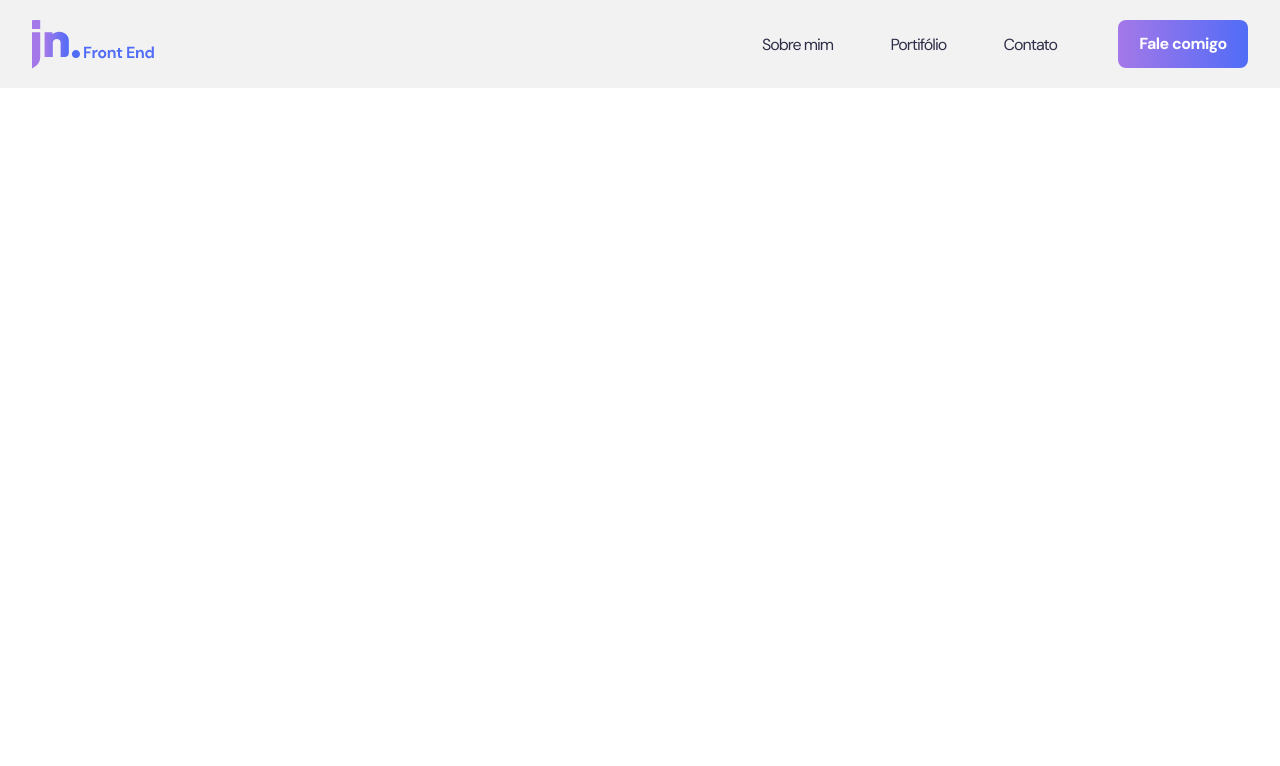
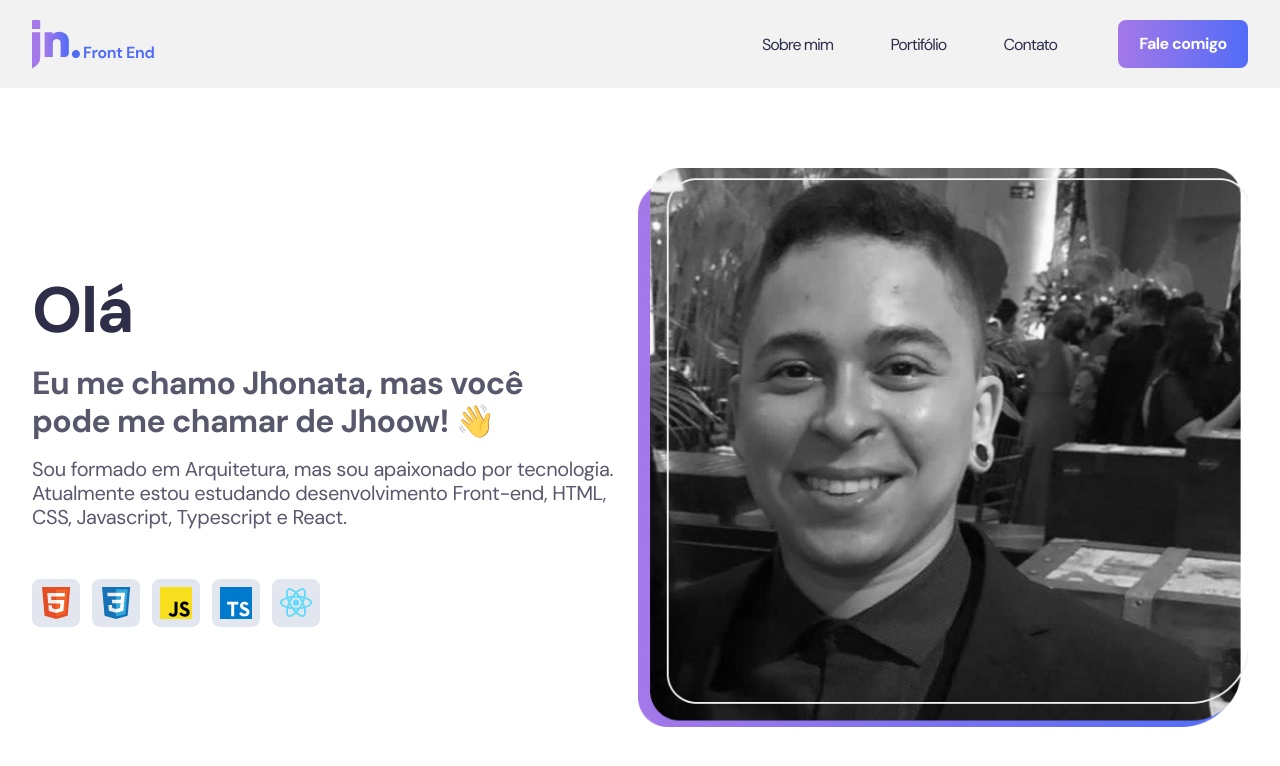
Before and after one commit to jhoownogueira/jhonatanogueira.com, a React (Create React App) app: page / in a window 1280 px wide. Shown: the top 766 px of the page. Built offline with nearby package versions, Linux system fonts and the light colour scheme.

Commit message:
Home/Section AboutMe Style

```diff
--- a/src/App.tsx
+++ b/src/App.tsx
@@ -1,5 +1,6 @@
 import React from 'react';
 import { Header } from './Componentes/Header/Header';
+import { AboutMe } from './Componentes/Home/AboutMe/AboutMe';
 import { GlobalStyle } from './Styles/global';
 
 export function App() {
@@ -7,6 +8,7 @@ export function App() {
     <>
       <GlobalStyle />
       <Header />
+      <AboutMe />
     </>
   );
 }
--- a/src/Componentes/Header/styles.ts
+++ b/src/Componentes/Header/styles.ts
@@ -10,7 +10,8 @@ export const Container = styled.header`
 
     .content {
         width: 100%;
-        max-width: 1216px;
+        max-width: 1248px;
+        padding: 0 16px;
         display: flex;
         align-items: center;
         justify-content: space-between;
--- /dev/null
+++ b/src/Componentes/Home/AboutMe/AboutMe.tsx
@@ -0,0 +1,58 @@
+import { SectionAboutMe } from "./style";
+import htmlImg from '../../../assets/card-tecnology-html.svg';
+import cssImg from '../../../assets/card-tecnology-css.svg';
+import jsImg from '../../../assets/card-tecnology-js.svg';
+import tsImg from '../../../assets/card-tecnology-ts.svg';
+import reactImg from '../../../assets/card-tecnology-react.svg';
+import jhoowImg from '../../../assets/jhonatanogueira.png';
+
+export function AboutMe() {
+    return (
+        <SectionAboutMe>
+            <div className="content">
+                <div className="left-container">
+                    <h1>Olá</h1>
+                    <span>Eu me chamo Jhonata, mas você pode me chamar de Jhoow! 👋</span>
+                    <p>
+                        Sou formado em Arquitetura, mas sou apaixonado por tecnologia.
+                        Atualmente estou estudando desenvolvimento
+                        Front-end, HTML, CSS, Javascript, Typescript e React.
+                    </p>
+                    <ul>
+                        <li>
+                            <div className="icon">
+                                <img src={htmlImg} alt="Ícone HTML" />
+                            </div>
+                        </li>
+                        <li>
+                            <div className="icon">
+                                <img src={cssImg} alt="Ícone CSS" />
+                            </div>
+                        </li>
+                        <li>
+                            <div className="icon">
+                                <img src={jsImg} alt="Ícone Javascript" />
+                            </div>
+                        </li>
+                        <li>
+                            <div className="icon">
+                                <img src={tsImg} alt="Ícone Typescript" />
+                            </div>
+                        </li>
+                        <li>
+                            <div className="icon">
+                                <img src={reactImg} alt="Ícone ReactJs" />
+                            </div>
+                        </li>
+                    </ul>
+                </div>
+
+                <div className="right-container">
+                    <div className="image-box">
+                        <img src={jhoowImg} alt="Jhonata Nogueira" />
+                    </div>
+                </div>
+            </div>
+        </SectionAboutMe>
+    );
+}
--- /dev/null
+++ b/src/Componentes/Home/AboutMe/style.ts
@@ -0,0 +1,79 @@
+import styled from "styled-components";
+
+export const SectionAboutMe = styled.section`
+    width: 100%;
+    height: 780px;
+    display: flex;
+    justify-content: center;
+    align-items: flex-start;
+
+    .content {
+        width: 100%;
+        max-width: 1248px;
+        padding: 0 16px;
+        display: flex;
+        align-items: center;
+        justify-content: space-between;
+        margin-top: 80px;
+
+        .left-container {
+            span, p {
+            line-height: 120%;
+            letter-spacing: -0.02em;
+            color: var(--purple-text);
+            filter: opacity(0.8);
+        }
+
+        span {
+            width: 100;
+            max-width: 494px;
+            display: inline-block;
+            font-weight: 700;
+            font-size: 2rem;
+            margin-top: 12px;
+            margin-bottom: 16px;
+        }
+
+        p {
+            width: 100%;
+            max-width: 652px;
+            font-weight: 400;
+            font-size: 1.25rem;
+
+        }
+
+        ul {
+            list-style: none;
+            width: 100%;
+            max-width: 288px;
+            display: flex;
+            align-items: center;
+            justify-content: space-between;
+            margin-top: 50px;
+
+            li {
+                .icon {
+                    width: 48px;
+                    height: 48px;
+                    display: flex;
+                    justify-content: center;
+                    align-items: center;
+                    transition: all 0.5s ease-in-out;
+                    &:hover {
+                        transform: rotate3d(0, 1, 0, 45deg);
+                        filter: brightness(0.9);
+                    }
+                }
+            }
+        }
+        }
+
+        .right-container {
+            .image-box {
+                width: 100%;
+                max-width: 659px;
+            }
+        }
+    }
+
+`
--- a/src/Styles/global.ts
+++ b/src/Styles/global.ts
@@ -51,6 +51,14 @@ export const GlobalStyle = createGlobalStyle`
         max-width: 100%;
     }
 
+    h1 {
+        font-family: 'DM Sans', sans-serif;
+        font-weight: 700;
+        font-size: 64px;
+        letter-spacing: -0.02em;
+        color: var(--purple-text);
+    }
+
     [disable] {
         opacity: 0.6;
         cursor: not-allowed;
```
Also changed, not shown: src/assets/jhonatanogueira.png (added).
